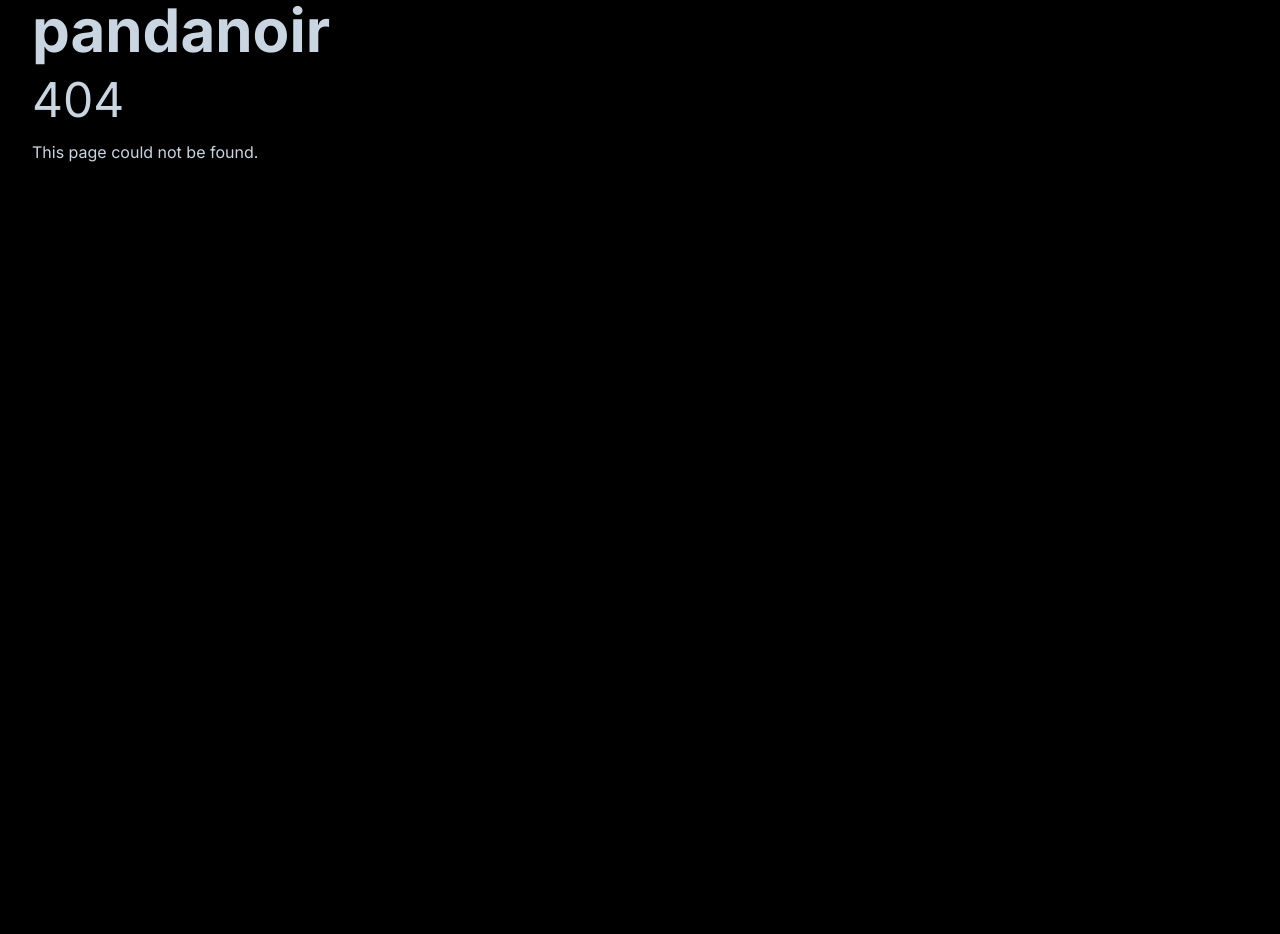
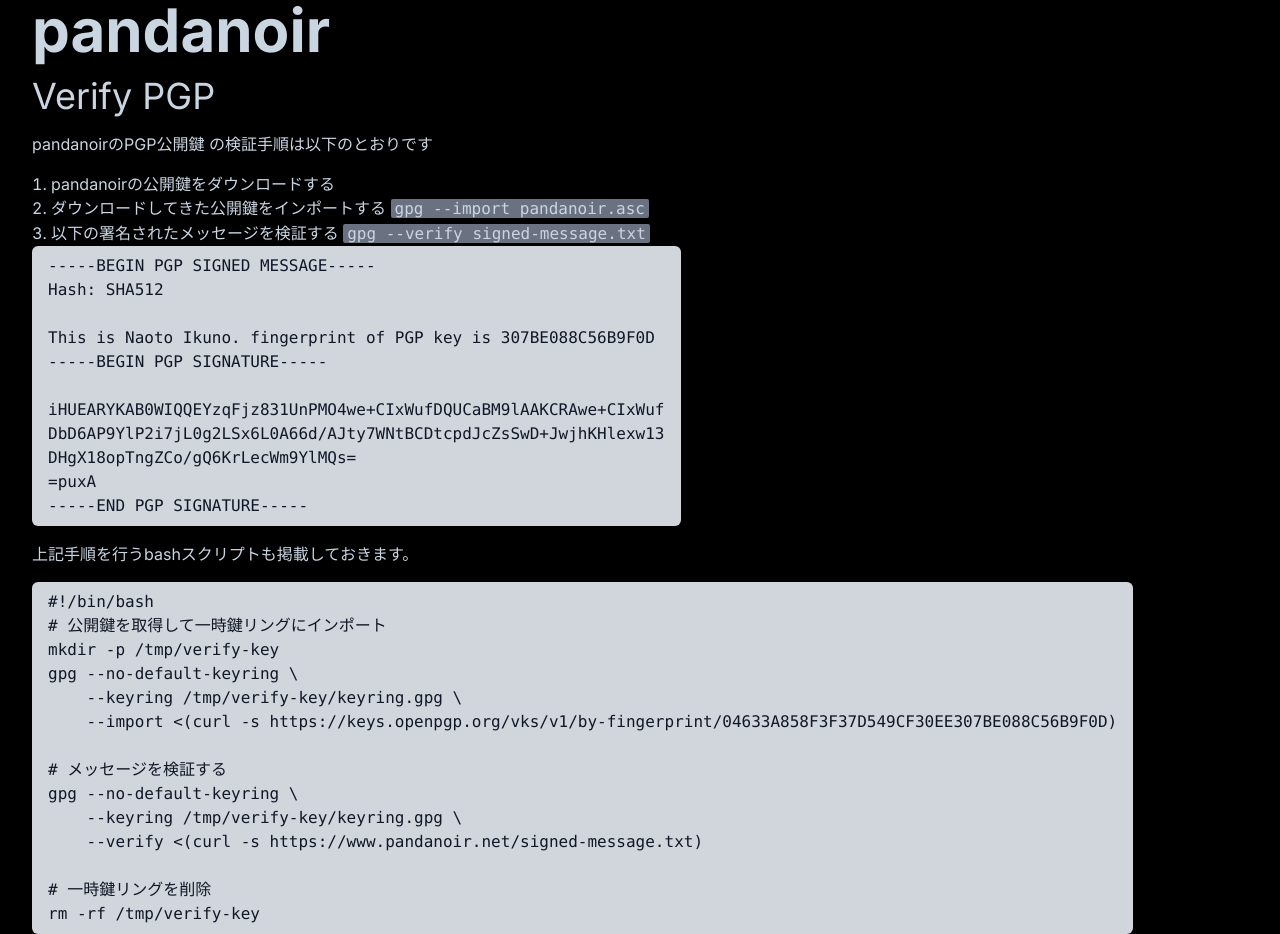
Before and after one commit to pandanoir/pandanoir-homepage, a Next.js app: page /verify-pgp in a window 1280 px wide. Before the commit this address had no page. Before the commit the page ends 800 px from the top, so only its background shows below. Built offline with nearby package versions, Linux system fonts and the light colour scheme.

Commit message:
add verify-pgp page

```diff
--- /dev/null
+++ b/app/_components/ExternalLink.tsx
@@ -0,0 +1,10 @@
+import clsx from 'clsx';
+import { ComponentProps } from 'react';
+
+export const ExternalLink = (props: ComponentProps<'a'>) => (
+  <a
+    {...props}
+    rel="noopener noreferrer"
+    className={clsx(props.className, 'hover:underline')}
+  />
+);
--- /dev/null
+++ b/app/_components/ui/sonner.tsx
@@ -0,0 +1,25 @@
+'use client';
+
+import { useTheme } from 'next-themes';
+import { Toaster as Sonner, ToasterProps } from 'sonner';
+
+const Toaster = ({ ...props }: ToasterProps) => {
+  const { theme = 'system' } = useTheme();
+
+  return (
+    <Sonner
+      theme={theme as ToasterProps['theme']}
+      className="toaster group"
+      style={
+        {
+          '--normal-bg': 'var(--popover)',
+          '--normal-text': 'var(--popover-foreground)',
+          '--normal-border': 'var(--border)',
+        } as React.CSSProperties
+      }
+      {...props}
+    />
+  );
+};
+
+export { Toaster };
--- a/app/layout.tsx
+++ b/app/layout.tsx
@@ -1,6 +1,7 @@
 import type { Metadata } from 'next';
 import { Inter } from 'next/font/google';
 import './globals.css';
+import { Toaster } from './_components/ui/sonner';
 
 const inter = Inter({ subsets: ['latin'] });
 
@@ -15,7 +16,10 @@
 }) {
   return (
     <html lang="en">
-      <body className={`bg-black ${inter.className}`}>{children}</body>
+      <body className={`bg-black ${inter.className}`}>
+        {children}
+        <Toaster />
+      </body>
     </html>
   );
 }
--- a/app/page.tsx
+++ b/app/page.tsx
@@ -17,6 +17,7 @@
   TooltipTrigger,
 } from './_components/ui/tooltip';
 import { QrCodeImage } from './_components/QrCodeImage';
+import { ExternalLink } from './_components/ExternalLink';
 
 const Section = ({ children }: PropsWithChildren) => (
   <div className="flex flex-col bg-slate-700/40 p-3 w-full h-max">
@@ -32,13 +33,6 @@
   <h3 className="text-lg flex items-center gap-1">{children}</h3>
 );
 
-const ExternalLink = (props: ComponentProps<'a'>) => (
-  <a
-    {...props}
-    rel="noopener noreferrer"
-    className={clsx(props.className, 'hover:underline')}
-  />
-);
 const ExternalLinkList = (props: ComponentProps<'ul'>) => <ul {...props} />;
 const ExternalLinkListItem = ({
   href,
@@ -279,11 +273,15 @@
             <QrCodeImage value="OPENPGP4FPR:04633A858F3F37D549CF30EE307BE088C56B9F0D" />
           </ExternalLink>
           <p>
-            307B E088 C56B 9F0D (or get key on{' '}
+            307B E088 C56B 9F0D (
             <ExternalLink href="https://keys.openpgp.org/search?q=307BE088C56B9F0D">
               keys.openpgp.org
             </ExternalLink>
-            )
+            から公開鍵を取得できます)
+            <br />
+            <Link href="/verify-pgp" className="hover:underline">
+              署名を確認する
+            </Link>
           </p>
         </Section>
       </div>
--- /dev/null
+++ b/app/verify-pgp/CodeBlock.tsx
@@ -0,0 +1,53 @@
+'use client';
+
+import { FaRegCopy } from 'react-icons/fa6';
+import { toast } from 'sonner';
+
+function copyToClipboard(text: string): Promise<void> {
+  if (navigator.clipboard && window.isSecureContext) {
+    // モダンブラウザ: HTTPS か localhost 環境で動作
+    return navigator.clipboard.writeText(text);
+  } else {
+    // フォールバック: 非対応 or HTTP 環境
+    const textArea = document.createElement('textarea');
+    textArea.value = text;
+
+    // 見えないように設定
+    textArea.style.position = 'fixed';
+    textArea.style.top = '-9999px';
+    textArea.style.left = '-9999px';
+
+    document.body.appendChild(textArea);
+    textArea.focus();
+    textArea.select();
+
+    return new Promise((resolve, reject) => {
+      try {
+        const successful = document.execCommand('copy');
+        document.body.removeChild(textArea);
+        successful ? resolve() : reject(new Error('コピーに失敗しました'));
+      } catch (err) {
+        document.body.removeChild(textArea);
+        reject(err);
+      }
+    });
+  }
+}
+
+export const CodeBlock = (props: { children: string }) => (
+  <pre className="bg-gray-300 text-gray-900 px-4 py-2 rounded-sm w-max relative group">
+    <code>
+      {props.children}
+      <button
+        type="button"
+        className="group-hover:block hidden absolute top-1.5 right-1.5 border border-black rounded p-1.5 cursor-pointer"
+        onClick={async () => {
+          await copyToClipboard(props.children);
+          toast('クリップボードにコピーされました');
+        }}
+      >
+        <FaRegCopy size="1.4rem" />
+      </button>
+    </code>
+  </pre>
+);
--- /dev/null
+++ b/app/verify-pgp/page.tsx
@@ -0,0 +1,74 @@
+import Link from 'next/link';
+import { ExternalLink } from '../_components/ExternalLink';
+import { CodeBlock } from './CodeBlock';
+
+export default async function VerifyPgpPage() {
+  return (
+    <div className="text-slate-300 px-8 flex flex-col justify-center gap-3 sm:gap-4">
+      <h1 className="flex-none text-5xl sm:text-6xl font-bold">
+        <Link href="/">pandanoir</Link>
+      </h1>
+      <h2 className="text-4xl">Verify PGP</h2>
+      <p>
+        <ExternalLink href="https://keys.openpgp.org/search?q=307BE088C56B9F0D">
+          pandanoirのPGP公開鍵
+        </ExternalLink>{' '}
+        の検証手順は以下のとおりです
+      </p>
+      <ol className="list-decimal list-inside">
+        <li>
+          <ExternalLink href="https://keys.openpgp.org/search?q=307BE088C56B9F0D">
+            pandanoirの公開鍵
+          </ExternalLink>
+          をダウンロードする
+        </li>
+        <li>
+          ダウンロードしてきた公開鍵をインポートする{' '}
+          <code className="bg-gray-500 rounded-xs px-1">
+            gpg --import pandanoir.asc
+          </code>
+        </li>
+        <li>
+          以下の署名されたメッセージを検証する{' '}
+          <code className="bg-gray-500 rounded-xs px-1">
+            gpg --verify signed-message.txt
+          </code>
+          <CodeBlock>
+            {`
+-----BEGIN PGP SIGNED MESSAGE-----
+Hash: SHA512
+
+This is Naoto Ikuno. fingerprint of PGP key is 307BE088C56B9F0D
+-----BEGIN PGP SIGNATURE-----
+
+iHUEARYKAB0WIQQEYzqFjz831UnPMO4we+CIxWufDQUCaBM9lAAKCRAwe+CIxWuf
+DbD6AP9YlP2i7jL0g2LSx6L0A66d/AJty7WNtBCDtcpdJcZsSwD+JwjhKHlexw13
+DHgX18opTngZCo/gQ6KrLecWm9YlMQs=
+=puxA
+-----END PGP SIGNATURE-----
+`.trim()}
+          </CodeBlock>
+        </li>
+      </ol>
+      <p>上記手順を行うbashスクリプトも掲載しておきます。</p>
+      <CodeBlock>
+        {String.raw`
+#!/bin/bash
+# 公開鍵を取得して一時鍵リングにインポート
+mkdir -p /tmp/verify-key
+gpg --no-default-keyring \
+    --keyring /tmp/verify-key/keyring.gpg \
+    --import <(curl -s https://keys.openpgp.org/vks/v1/by-fingerprint/04633A858F3F37D549CF30EE307BE088C56B9F0D)
+
+# メッセージを検証する
+gpg --no-default-keyring \
+    --keyring /tmp/verify-key/keyring.gpg \
+    --verify <(curl -s https://www.pandanoir.net/signed-message.txt)
+
+# 一時鍵リングを削除
+rm -rf /tmp/verify-key
+`.trim()}
+      </CodeBlock>
+    </div>
+  );
+}
--- a/package.json
+++ b/package.json
@@ -18,11 +18,13 @@
     "fast-xml-parser": "4.3.2",
     "lucide-react": "0.503.0",
     "next": "15.3.1",
+    "next-themes": "0.4.6",
     "prettier": "3.5.3",
     "qrcode.react": "4.2.0",
     "react": "19.1.0",
     "react-dom": "19.1.0",
     "react-icons": "5.5.0",
+    "sonner": "2.0.3",
     "tailwind-merge": "3.2.0",
     "zod": "3.22.4"
   },
```
Also changed, not shown: public/signed-message.txt (added), 1 other file (tests, documents, lock files or other folders).
